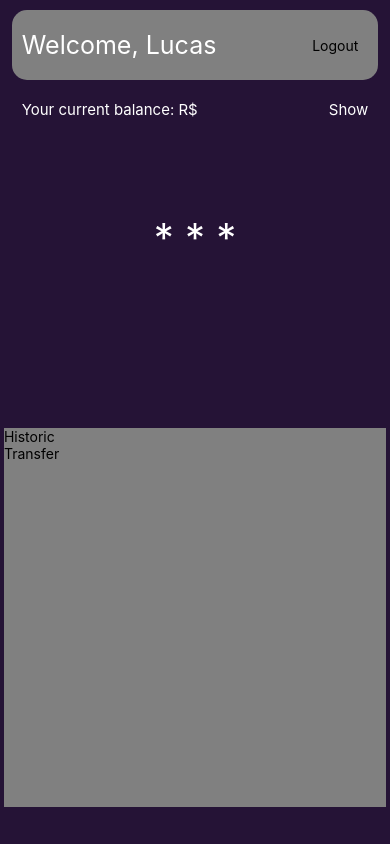
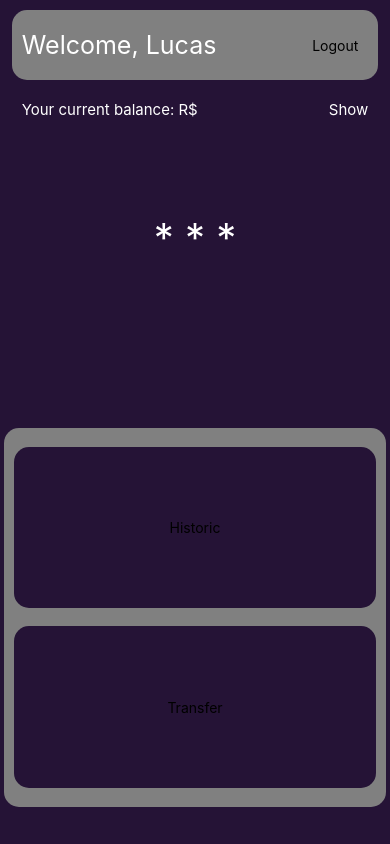
Before and after one commit to LucaFreire/minimalist-bank, a React Native app in the folder frontend/: screen /home in a window 390 px wide. Built offline with nearby package versions, Linux system fonts and the light colour scheme.

Commit message:
add: Historic and Transfer buttons

```diff
--- a/frontend/src/components/balanceComponent.js
+++ b/frontend/src/components/balanceComponent.js
@@ -10,7 +10,7 @@ export default function BalanceComponent({ user }) {
         setShow(!show)
     }
 
-    let money = new Intl.NumberFormat('pt-BR', { minimumFractionDigits: 2 }).format(user)
+    let money = new Intl.NumberFormat('pt-BR', { minimumFractionDigits: 2, currency:"BRL" }).format(user)
 
     return (
         <View style={styles.main}>
@@ -24,11 +24,9 @@ export default function BalanceComponent({ user }) {
                     </Pressable>
                 </View>
             </View>
-
-            <View style={{width: '100%', justifyContent: "center", alignItems: "center"}}>
+            <View style={{ width: '100%', justifyContent: "center", alignItems: "center" }}>
                 <Text style={styles.currencyText}>{show ? money : "* * *"}</Text>
             </View>
-
         </View>
     )
 }
--- a/frontend/src/pages/homePage/index.js
+++ b/frontend/src/pages/homePage/index.js
@@ -37,10 +37,10 @@ export default function homePage(props) {
             <CurrencyData user={"20000000"} />
 
             <View style={styles.buttonsSection}>
-                <Pressable>
+                <Pressable style={styles.buttons} onPress={props.navigation.navigate('historic')}>
                     <Text>Historic</Text>
                 </Pressable>
-                <Pressable>
+                <Pressable style={styles.buttons} onPress={props.navigation.navigate('transfer')}>
                     <Text>Transfer</Text>
                 </Pressable>
             </View>
--- a/frontend/src/pages/homePage/style.js
+++ b/frontend/src/pages/homePage/style.js
@@ -9,8 +9,20 @@ const styles = StyleSheet.create({
     buttonsSection: {
         backgroundColor: "gray",
         flexDirection: "column",
+        justifyContent: "space-around",
+        alignItems: "center",
         width: "98%",
-        height: "45%"
+        height: "45%",
+        padding: "10px",
+        borderRadius: "15px"
+    },
+    buttons: {
+        justifyContent: "center",
+        alignItems: "center",
+        width: "100%",
+        height: "45%",
+        borderRadius: "15px",
+        backgroundColor: "#251336"
     }
 
 });
```
